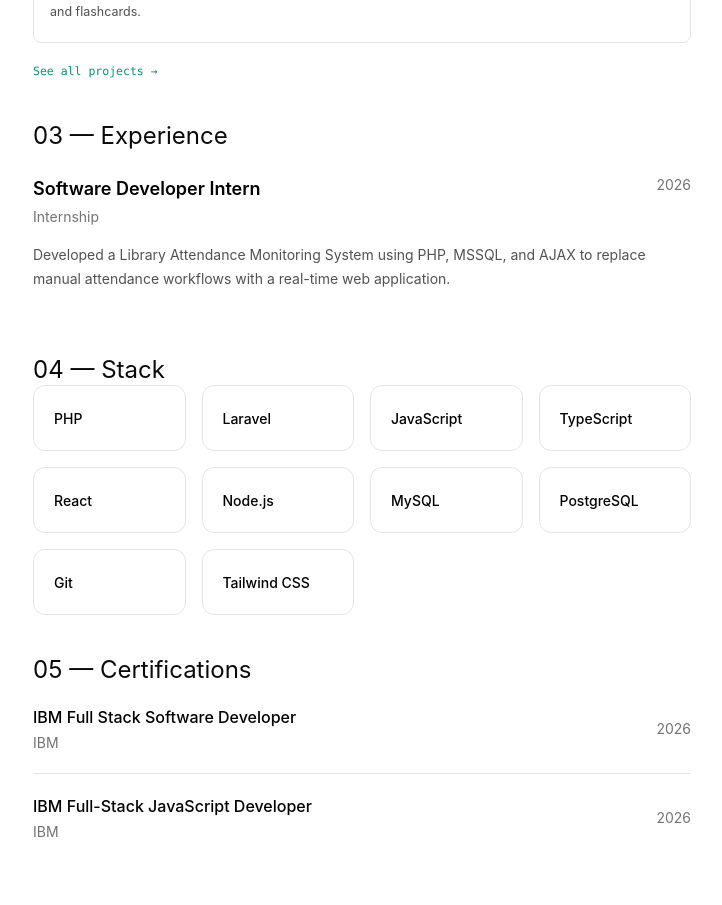
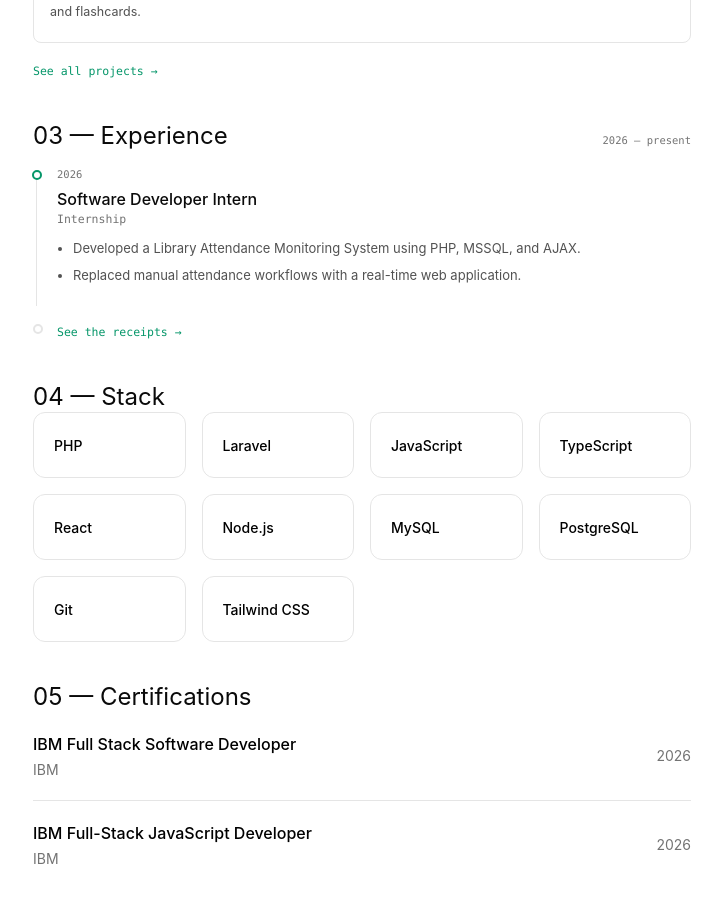
Before and after one commit to The-Young-Swag/Portfolio_DevStudio, a React (Vite) app: page / in a window 1280 px wide. Shown: the part 1900-2805 px from the top of the page, without its empty margins (269-991 px from the left). Built offline with nearby package versions, Linux system fonts and the light colour scheme.

Commit message:
refactor(experience): refine experience timelin

```diff
--- a/src/components/experience/ExperienceItem.tsx
+++ b/src/components/experience/ExperienceItem.tsx
@@ -1,37 +1,85 @@
 type ExperienceItemProps = {
+    period: string;
     role: string;
     company: string;
-    period: string;
-    description: string;
+    description: string[];
 };
 
 export function ExperienceItem({
+    period,
     role,
     company,
-    period,
     description,
 }: ExperienceItemProps) {
     return (
-        <article className="border-b border-neutral-200 py-6 last:border-b-0">
-            <div className="flex flex-col gap-2 md:flex-row md:items-start md:justify-between">
-                <div>
-                    <h3 className="text-lg font-semibold">
-                        {role}
-                    </h3>
+        <div className="relative">
+            {/* Timeline dot */}
+            <span
+                className="
+                    absolute
+                    -left-[25.5px]
+                    top-[3px]
+                    h-2.5
+                    w-2.5
+                    rounded-full
+                    border-2
+                    border-[#059669]
+                    bg-white
+                "
+            />
 
-                    <p className="mt-1 text-sm text-neutral-500">
-                        {company}
-                    </p>
-                </div>
+            {/* Period */}
+            <p
+                className="
+                    mb-1
+                    font-mono
+                    text-[10.5px]
+                    text-neutral-500
+                "
+            >
+                {period}
+            </p>
 
-                <p className="text-sm text-neutral-500">
-                    {period}
-                </p>
-            </div>
+            {/* Role */}
+            <h3
+                className="
+                    font-display
+                    text-[16px]
+                    font-medium
+                    text-neutral-950
+                "
+            >
+                {role}
+            </h3>
 
-            <p className="mt-4 max-w-2xl text-sm leading-6 text-neutral-600">
-                {description}
+            {/* Company */}
+            <p
+                className="
+                    font-mono
+                    text-[11.5px]
+                    text-neutral-500
+                "
+            >
+                {company}
             </p>
-        </article>
+
+            {/* Experience bullets */}
+            <ul
+                className="
+                    mt-2.5
+                    ml-4
+                    list-outside
+                    list-disc
+                    space-y-1.5
+                    text-[13px]
+                    leading-relaxed
+                    text-neutral-600
+                "
+            >
+                {description.map((item, index) => (
+                    <li key={index}>{item}</li>
+                ))}
+            </ul>
+        </div>
     );
 }
--- a/src/components/experience/ExperienceList.tsx
+++ b/src/components/experience/ExperienceList.tsx
@@ -2,23 +2,69 @@ import { ExperienceItem } from "./ExperienceItem";
 
 const experiences = [
     {
+        period: "2026",
         role: "Software Developer Intern",
         company: "Internship",
-        period: "2026",
-        description:
-            "Developed a Library Attendance Monitoring System using PHP, MSSQL, and AJAX to replace manual attendance workflows with a real-time web application.",
+        description: [
+            "Developed a Library Attendance Monitoring System using PHP, MSSQL, and AJAX.",
+            "Replaced manual attendance workflows with a real-time web application.",
+        ],
     },
 ];
 
 export function ExperienceList() {
     return (
-        <div>
+        <div className="relative pl-6 space-y-8">
+            {/* Timeline line */}
+            <div
+                className="
+                    absolute
+                    left-[3px]
+                    top-1
+                    bottom-1
+                    w-px
+                    bg-neutral-200
+                "
+            />
+
             {experiences.map((experience) => (
                 <ExperienceItem
                     key={`${experience.company}-${experience.role}`}
                     {...experience}
                 />
             ))}
+
+            {/* Receipts */}
+            <div className="relative">
+                <span
+                    className="
+                        absolute
+                        -left-6
+                        top-1.5
+                        h-2.5
+                        w-2.5
+                        rounded-full
+                        border-2
+                        border-neutral-200
+                        bg-white
+                    "
+                />
+
+                <a
+                    href="#"
+                    className="
+                        font-mono
+                        text-[11.5px]
+                        text-[#059669]
+                        transition-colors
+                        duration-150
+                        hover:text-[#047857]
+                        hover:underline
+                    "
+                >
+                    See the receipts →
+                </a>
+            </div>
         </div>
     );
 }
--- a/src/components/experience/ExperienceSection.tsx
+++ b/src/components/experience/ExperienceSection.tsx
@@ -7,12 +7,26 @@ export function ExperienceSection() {
     return (
         <Section id="experience">
             <Container>
-                <SectionHeading
-                    number="03"
-                    title="Experience"
-                />
+                <div className="flex items-baseline justify-between">
+                    <SectionHeading
+                        number="03"
+                        title="Experience"
+                    />
 
-                <ExperienceList />
+                    <span
+                        className="
+                            font-mono
+                            text-[10.5px]
+                            text-neutral-500
+                        "
+                    >
+                        2026 — present
+                    </span>
+                </div>
+
+                <div className="mt-4">
+                    <ExperienceList />
+                </div>
             </Container>
         </Section>
     );
```
